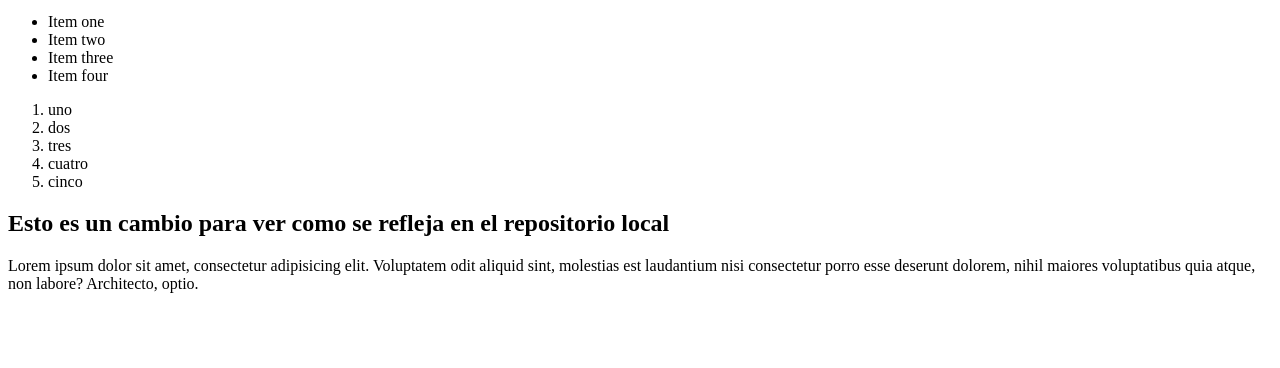
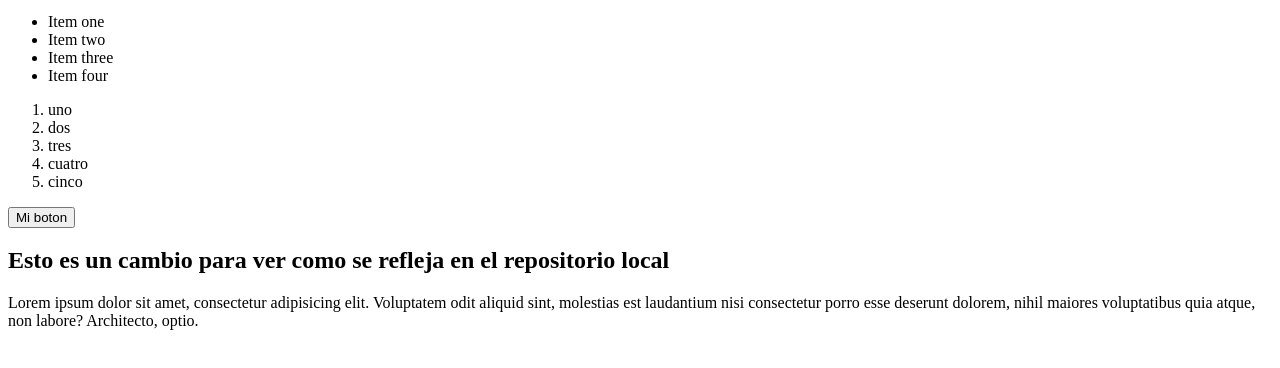
Before and after one commit to JhanAntezana/Hyper, a plain HTML site: page index.html in a window 1280 px wide. Shown: the part 284-652 px from the top of the page. Drawn offline with Linux system fonts and the light colour scheme.

Commit message:
agregue un boron

```diff
--- a/index.html
+++ b/index.html
@@ -28,6 +28,7 @@
         <li>cuatro</li>
         <li>cinco</li>
     </ol>
+    <button>Mi boton</button>
     <h2> Esto es un cambio para ver como se refleja en el repositorio local</h2>
     <p>Lorem ipsum dolor sit amet, consectetur adipisicing elit. Voluptatem odit aliquid sint, molestias est laudantium nisi consectetur porro esse deserunt dolorem, nihil maiores voluptatibus quia atque, non labore? Architecto, optio.</p>
 </body>
```
